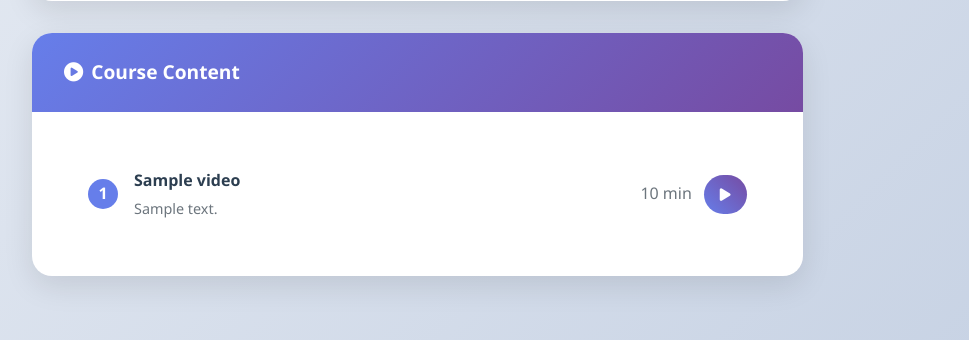
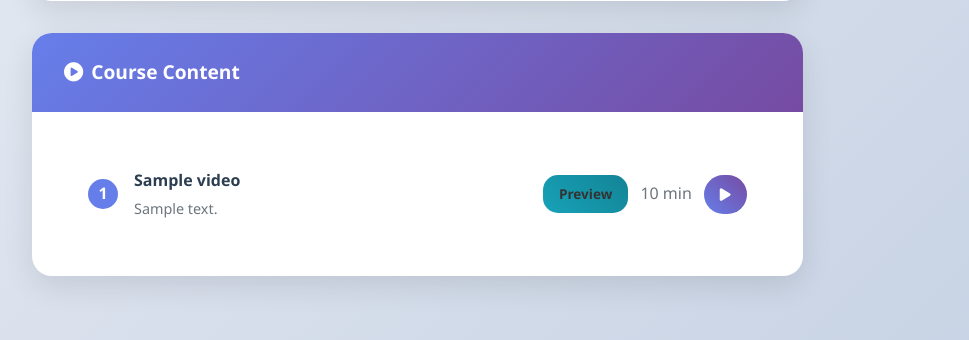
Before and after one commit to raihanakbr/course-craft, a Django app: a page that uses templates/main/course_detail.html in a window 1280 px wide. Shown: the part 1100-1440 px from the top of the page, without its empty margins (24-993 px from the left). Run offline with Django 5.2, Linux system fonts and the light colour scheme; tables that the repository leaves empty hold one stand-in row (values such as "Sample post"); grey boxes marked "Sample" are stand-in pictures; some libraries are stand-ins or nearby versions.

Commit message:
chore: added preview badge on course detail

```diff
--- a/templates/main/course_detail.html
+++ b/templates/main/course_detail.html
@@ -737,6 +737,9 @@
                                                 {% endif %}
                                             </div>
                                             <div class="d-flex align-items-center gap-3">
+                                                {% if video.is_preview %}
+                                                    <span class="badge bg-info">Preview</span>
+                                                {% endif %}
                                                 <span class="text-muted small">{{ video.duration_minutes }} min</span>
                                                 {% if video.is_preview or has_access %}
                                                     <a href="{% url 'video_detail' course.slug video.slug %}" class="btn btn-primary btn-sm">
```
